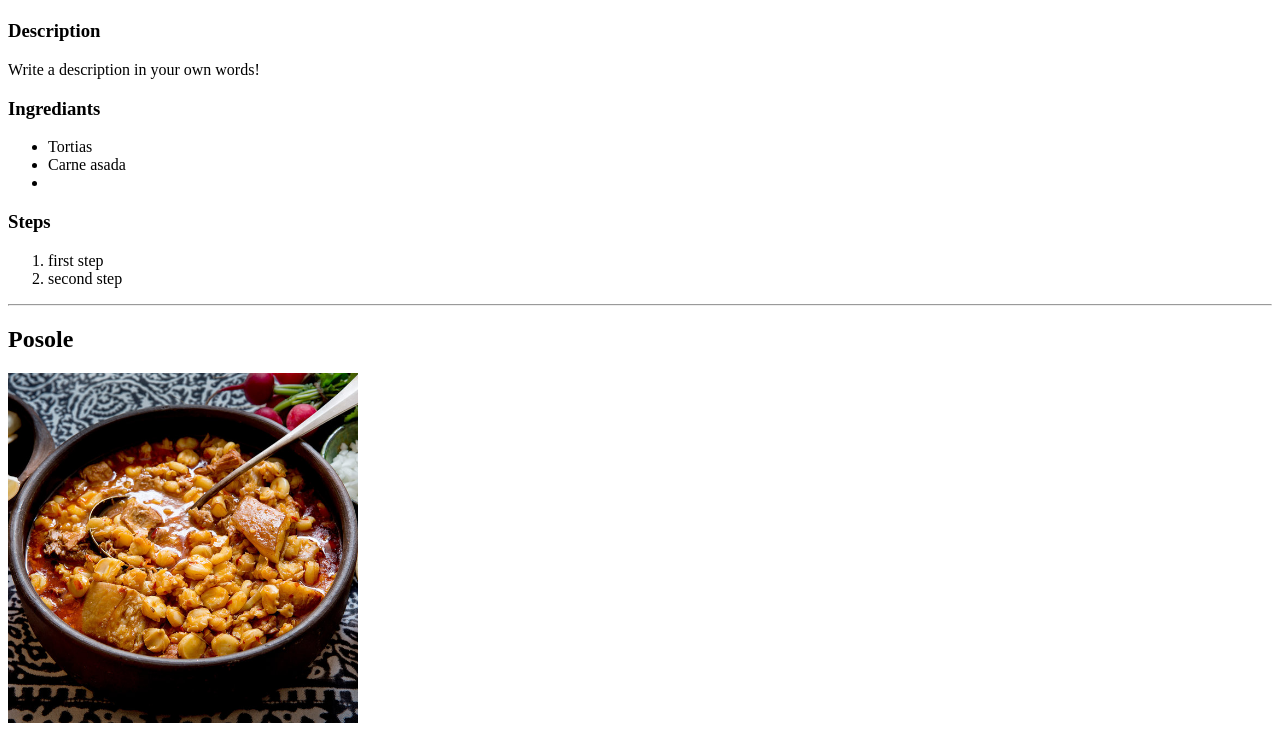
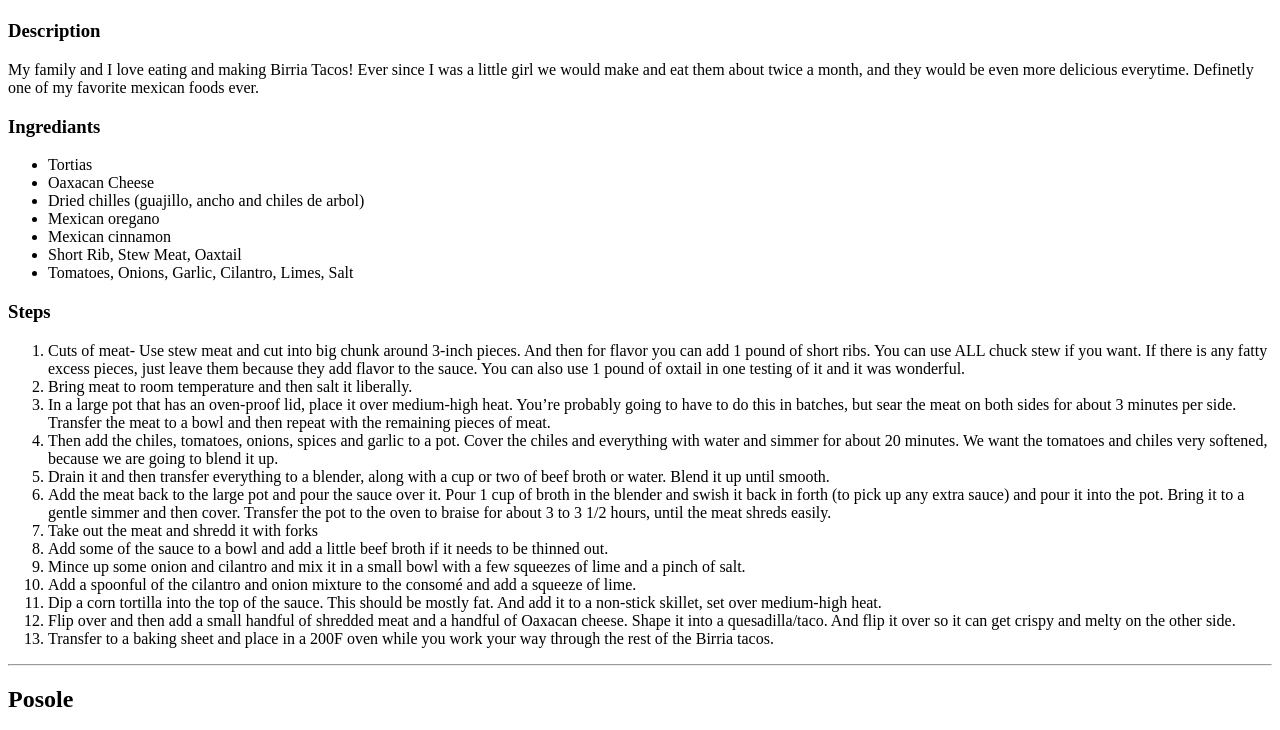
Before and after one commit to KyanniG2027/CS1-Project-1-1, a plain HTML site: page index.html in a window 1280 px wide. Shown: the part 522-1252 px from the top of the page. Drawn offline with Linux system fonts and the light colour scheme.

Commit message:
Finished Birria Tacos and worked on description of Tamales

```diff
--- a/index.html
+++ b/index.html
@@ -27,20 +27,36 @@
   <img src="Birria-Tacos-114.jpg" width="400">
 
   <h3>Description</h3>
-  <p>Write a description in your own words!</p>
+  <p>My family and I love eating and making Birria Tacos! Ever since I was a little girl we would make and eat them about twice a month, and they would be even more delicious everytime. Definetly one of my favorite mexican foods ever.</p>
 
   <h3>Ingrediants</h3>
   <ul>
     <li>Tortias</li>
-    <li>Carne asada</li>
-    <li></li>
+    <li>Oaxacan Cheese</li>
+    <li>Dried chilles (guajillo, ancho and chiles de arbol)</li>
+    <li>Mexican oregano</li>
+    <li>Mexican cinnamon </li>
+    <li>Short Rib, Stew Meat, Oaxtail</li>
+    <li>Tomatoes, Onions, Garlic, Cilantro, Limes, Salt</li>
+
+
   </ul>
 
   <h3>Steps</h3>
     <ol>
-      <li>first step</li>
-      <li>second step</li>
-
+      <li>Cuts of meat- Use stew meat and cut into big chunk around 3-inch pieces. And then for flavor you can add 1 pound of short ribs. You can use ALL chuck stew if you want. If there is any fatty excess pieces, just leave them because they add flavor to the sauce. You can also use 1 pound of oxtail in one testing of it and it was wonderful.</li>
+      <li>Bring meat to room temperature and then salt it liberally.</li>
+      <li>In a large pot that has an oven-proof lid, place it over medium-high heat. You’re probably going to have to do this in batches, but sear the meat on both sides for about 3 minutes per side. Transfer the meat to a bowl and then repeat with the remaining pieces of meat.</li>
+      <li>Then add the chiles, tomatoes, onions, spices and garlic to a pot. Cover the chiles and everything with water and simmer for about 20 minutes. We want the tomatoes and chiles very softened, because we are going to blend it up.</li>
+      <li>Drain it and then transfer everything to a blender, along with a cup or two of beef broth or water. Blend it up until smooth.</li>
+      <li>Add the meat back to the large pot and pour the sauce over it. Pour 1 cup of broth in the blender and swish it back in forth (to pick up any extra sauce) and pour it into the pot. Bring it to a gentle simmer and then cover. Transfer the pot to the oven to braise for about 3 to 3 1/2 hours, until the meat shreds easily.</li>
+      <li>Take out the meat and shredd it with forks</li>
+      <li>Add some of the sauce to a bowl and add a little beef broth if it needs to be thinned out.</li>
+      <li>Mince up some onion and cilantro and mix it in a small bowl with a few squeezes of lime and a pinch of salt.</li>
+      <li>Add a spoonful of the cilantro and onion mixture to the consomé and add a squeeze of lime.</li>
+      <li>Dip a corn tortilla into the top of the sauce. This should be mostly fat. And add it to a non-stick skillet, set over medium-high heat.</li>
+      <li>Flip over and then add a small handful of shredded meat and a handful of Oaxacan cheese. Shape it into a quesadilla/taco. And flip it over so it can get crispy and melty on the other side.</li>
+      <li>Transfer to a baking sheet and place in a 200F oven while you work your way through the rest of the Birria tacos.</li>
 
     </ol>
 
@@ -86,7 +102,7 @@
   <img src="Tamales .jpeg" width="350">
 
   <h3>Description</h3>
-  <p>Tamales are one of the most authentic and original Mexican foods! They originated in MesoAmerica and spread to indigenous culturals in Mexico and Guatemala</p>
+  <p>Tamales are one of the most authentic and original Mexican foods! They originated in MesoAmerica and spread to indigenous culturals in Mexico and Guatemala. Every Saturday on my dads side when my Grandpa and Grandma would come back from church they would bring Tamales from a mexican lady down the street with Champurraro. It was the best way to wake up especially when the delicous smell of both the Tamales and Champurrado hit your nose.</p>
 
   <h3>Ingrediants</h3>
   <ul>
```
